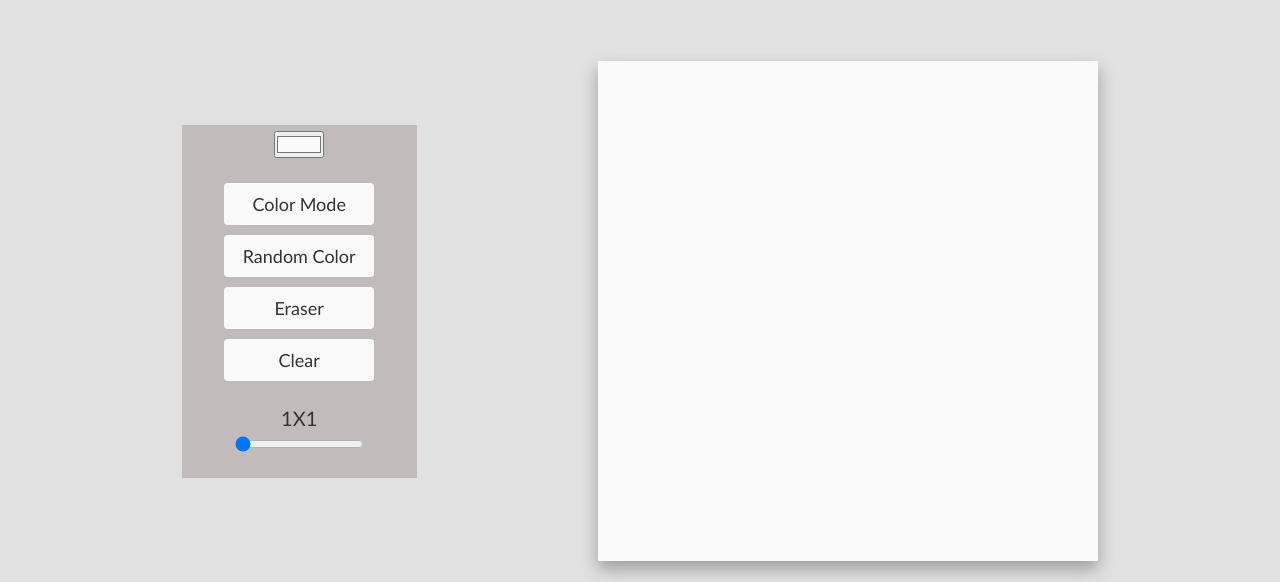
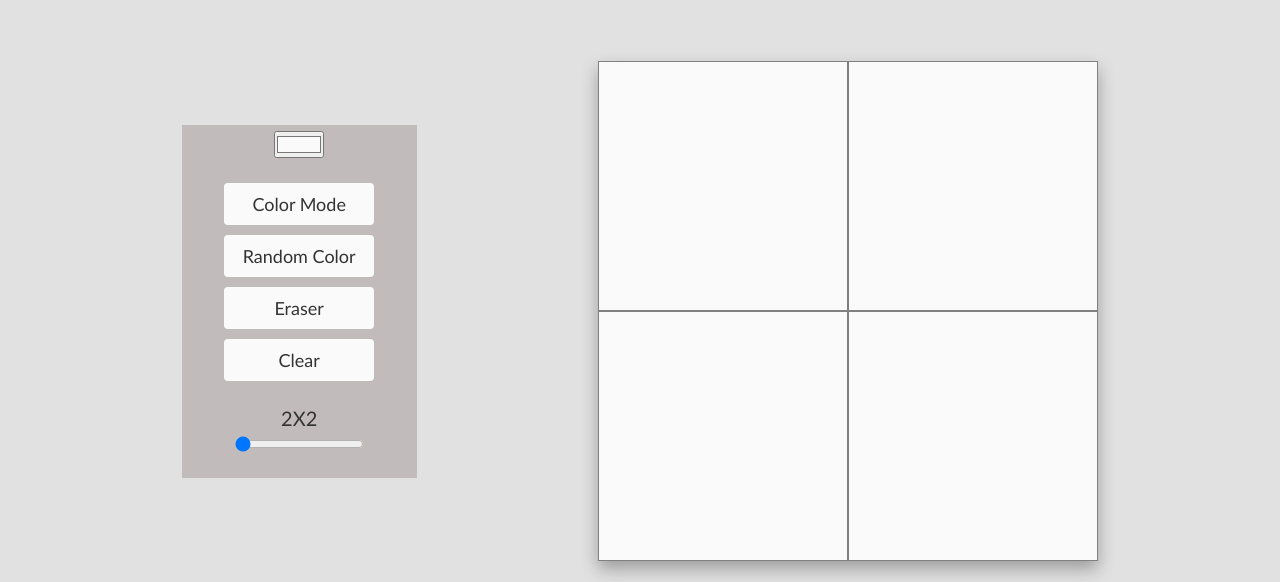
Before and after one commit to sasanedicbn/Etch-a-sketch, a website built with Vite: page index.html in a window 1280 px wide. Shown: the part 80-662 px from the top of the page. Built offline with nearby package versions, Linux system fonts and the light colour scheme.

Commit message:
Create default values for createGridTamplate function

```diff
--- a/index.html
+++ b/index.html
@@ -20,7 +20,7 @@
       <button class="randomColor">Random Color</button>
       <button class="eraser">Eraser</button>
       <button class="clear">Clear</button>
-      <span class="value">1X1</span>
+      <span class="value">2X2</span>
       <input class="range" type="range" min="2" max="30" value="2">
     </div>
     <div class="grid"></div>
--- a/script.js
+++ b/script.js
@@ -11,7 +11,6 @@ const colorPicker = document.querySelector(".colorPicker");
 const cube = document.querySelectorAll(".newDiv");
 
 function createDom() {
-  let color = "red";
   function updateColor(element, backgroundColors) {
     element.style.backgroundColor = backgroundColors;
   }
@@ -19,6 +18,8 @@ function createDom() {
     updateColor,
   };
 }
+// DEFAULT START
+createGridTemplate(2, 2);
 const DOM = createDom();
 inputRange.addEventListener("input", function () {
   const value = inputRange.value;
```
